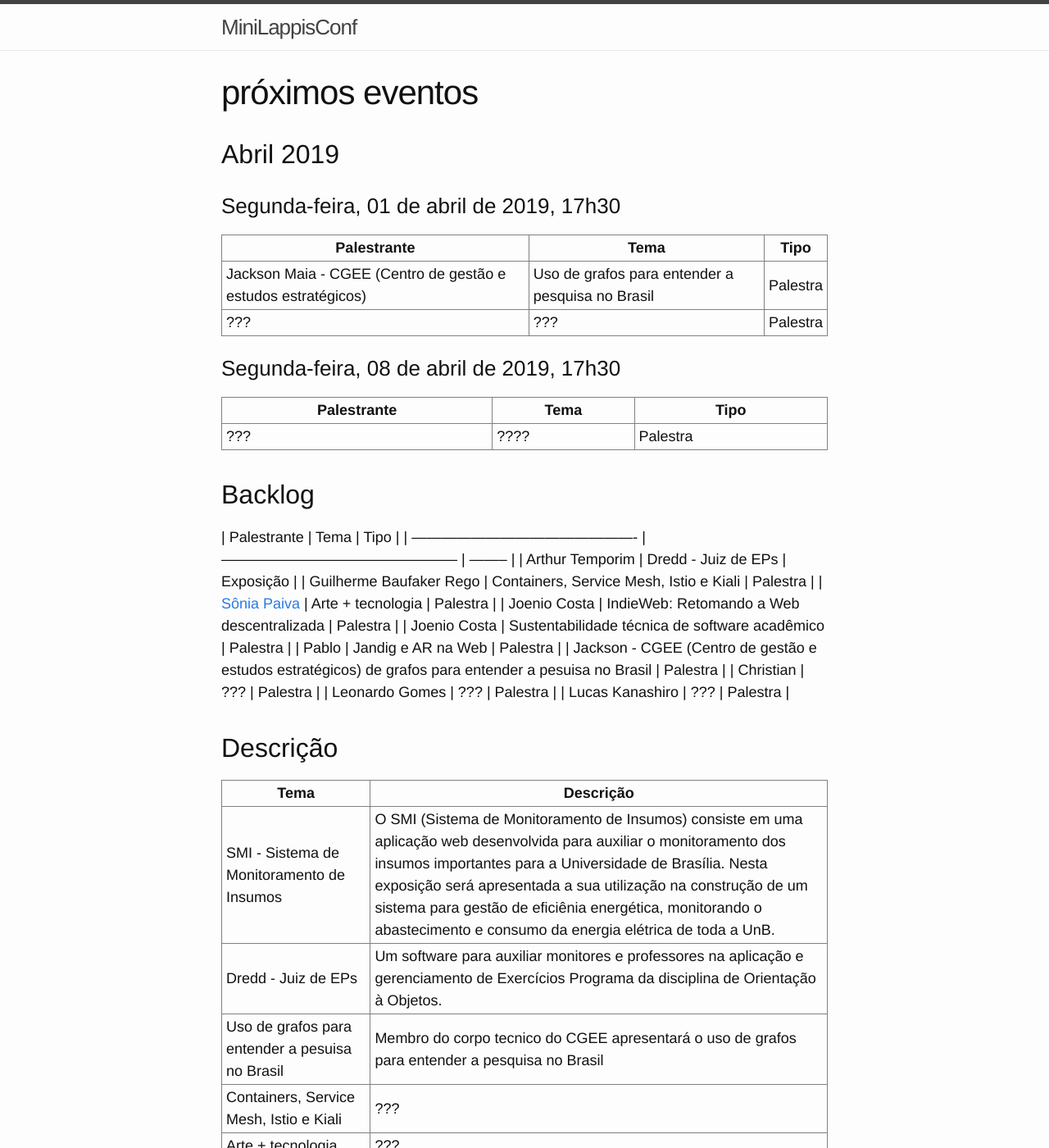
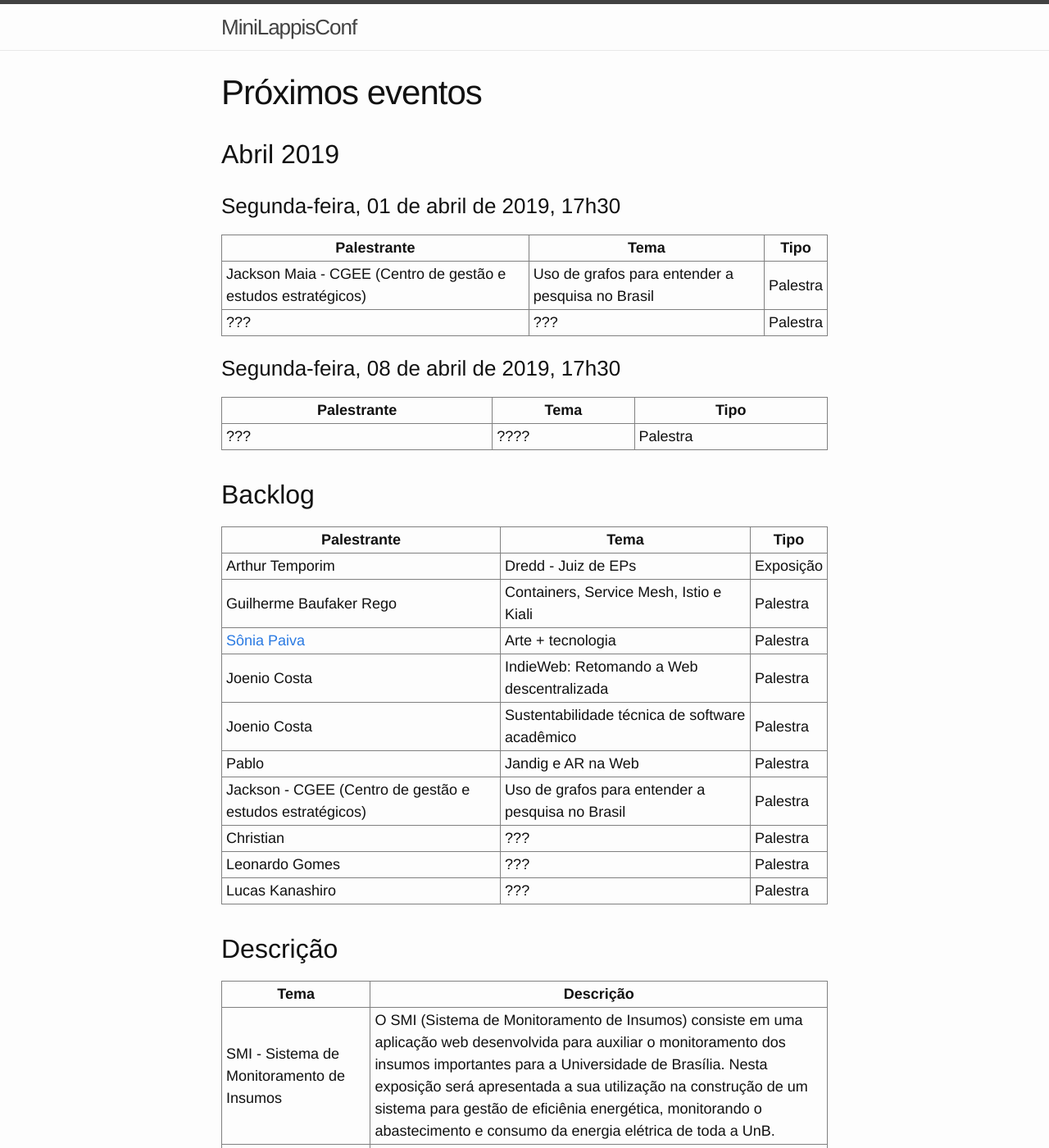
Before and after one commit to lappis-unb/MiniLappisConf, a Jekyll site: the page built from agenda.md, in a window 1280 px wide and 1400 px high. Shown: the whole window at 82% size. Built offline with Jekyll 4.4.1, drawn with Linux system fonts in a browser that asks for light colours.

```diff
--- a/agenda.md
+++ b/agenda.md
@@ -1,5 +1,5 @@
 ---
-title: próximos eventos
+title: Próximos eventos
 ---
 
 ## Abril 2019
@@ -28,10 +28,11 @@ title: próximos eventos
 | Joenio Costa                                   | IndieWeb: Retomando a Web descentralizada        | Palestra |
 | Joenio Costa                                   | Sustentabilidade técnica de software acadêmico   | Palestra |
 | Pablo                                          | Jandig e AR na Web                               | Palestra |
-| Jackson - CGEE (Centro de gestão e estudos estratégicos)    de grafos para entender a pesuisa no Brasil    | Palestra |
+| Jackson - CGEE (Centro de gestão e estudos estratégicos) |  Uso  de grafos para entender a pesquisa no Brasil    | Palestra |
 | Christian                                      | ???                                              | Palestra |
 | Leonardo Gomes                                 | ???                                              | Palestra |
 | Lucas Kanashiro                                | ???                                              | Palestra |
+
 ## Descrição
 
 | Tema                                           | Descrição                                       |
```
